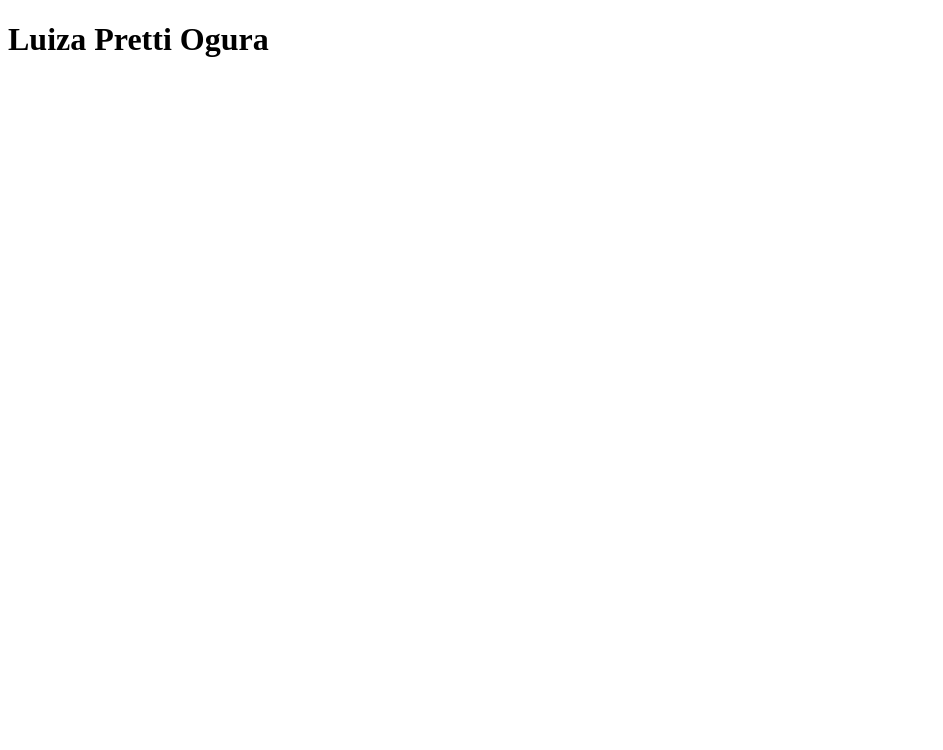
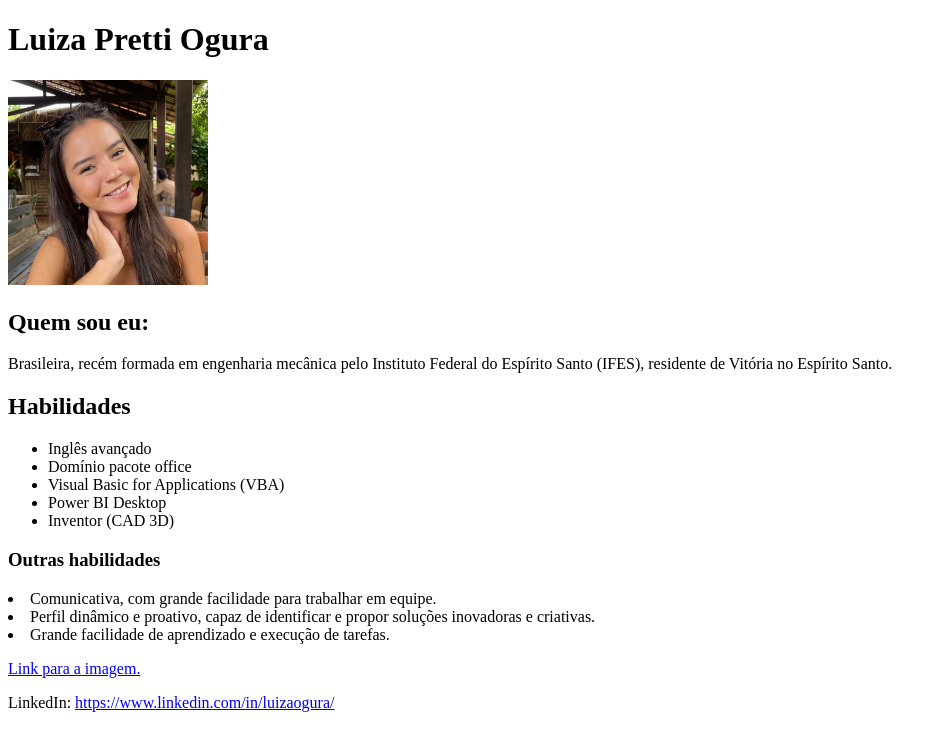
Before and after one commit to luizaogura/portfolio, a plain HTML site: page index.html in a window 1280 px wide. Shown: the whole page, without its empty margins (0-943 px from the left). Drawn offline with Linux system fonts and the light colour scheme.

Commit message:
adicionando informações e foto no site

```diff
--- a/index.html
+++ b/index.html
@@ -7,5 +7,29 @@
   </head>
   <body>
     <h1>Luiza Pretti Ogura</h1>
+
+    <img src="sorrindo.jpeg" alt="foto mulher sorrindo com a mão no rosto" width="200">
+
+      <h2>Quem sou eu:</h2>
+    <p>Brasileira, recém formada em engenharia mecânica pelo Instituto Federal do Espírito Santo (IFES), residente de Vitória no Espírito Santo.</p>
+
+    <h2>Habilidades</h2>
+    <ul>
+        <li>Inglês avançado</li>
+        <li>Domínio pacote office</li>
+        <li>Visual Basic for Applications (VBA)</li>
+        <li>Power BI Desktop</li>
+        <li>Inventor (CAD 3D)</li>
+      </ul>
+
+      <h3>Outras habilidades</h3>
+      <u1>
+        <li>Comunicativa, com grande facilidade para trabalhar em equipe.</li>
+        <li>Perfil dinâmico e proativo, capaz de identificar e propor soluções
+            inovadoras e criativas.</li>
+        <li>Grande facilidade de aprendizado e execução de tarefas.</li>
+      </u1>
+      <p><a href="\\wsl.localhost\Ubuntu\home\luogura\trybe\portfolio\sorrindo.jpeg"> Link para a imagem.</a></p>
+     <p>LinkedIn: <a href="https://www.linkedin.com/in/luizaogura/" target="_blank">https://www.linkedin.com/in/luizaogura/</a></p>
   </body>
 </html>
```
Also changed, not shown: sorrindo.jpeg (added).
